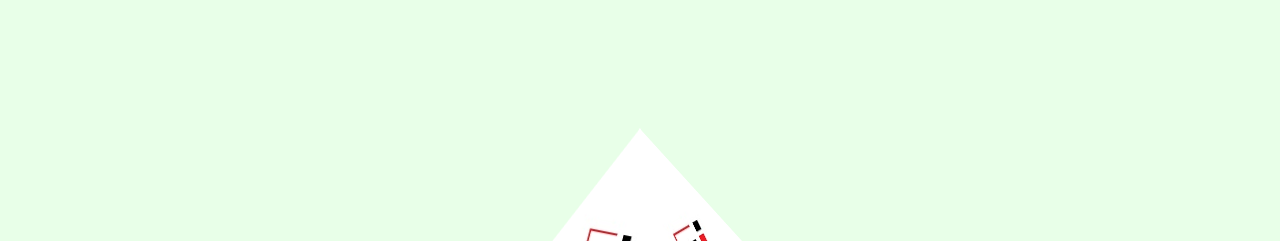
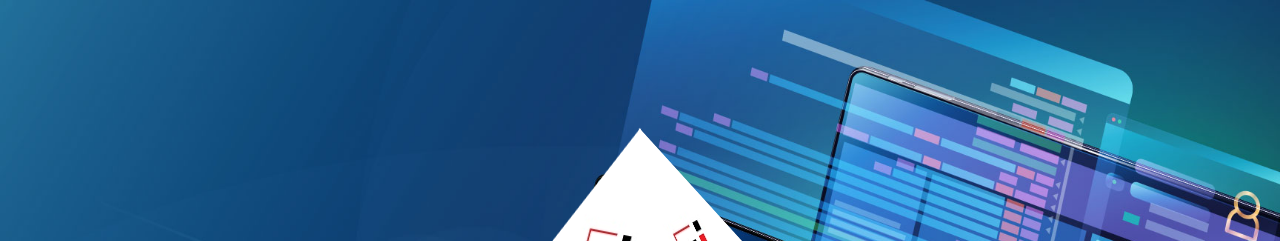
Before and after one commit to NurMohammad32/happy-new-year, a plain HTML site: page index.html in a window 1280 px wide. Shown: the top 241 px of the page. Drawn offline with Linux system fonts and the light colour scheme; a web font is replaced by a local one.

Commit message:
Update style.css

```diff
--- a/style.css
+++ b/style.css
@@ -11,7 +11,8 @@ body{
     justify-content: center;
     align-items: center;
     min-height: 100vh;
-    background-color: #e8ffe8;
+    background: url('./frontend_webdeveloper.jpg');
+    background-size: cover;
 }
 .tree{
     position: relative;
```
